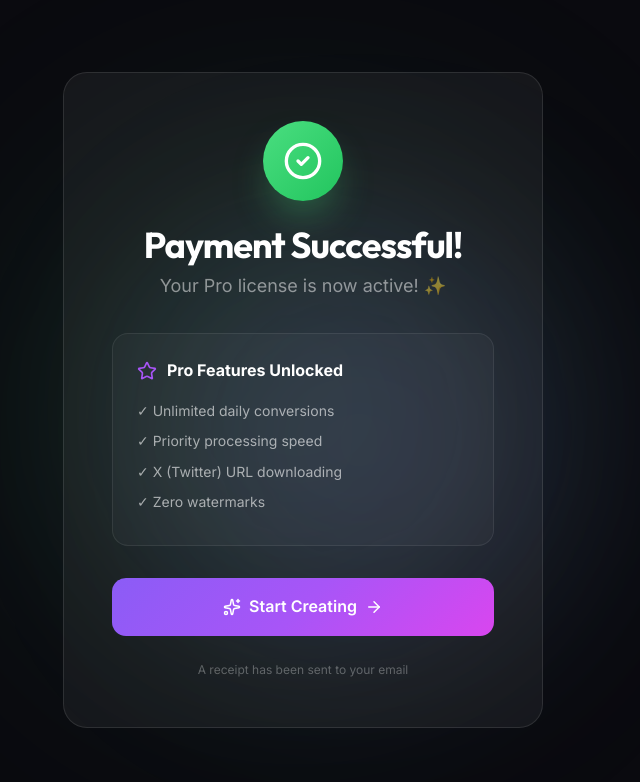
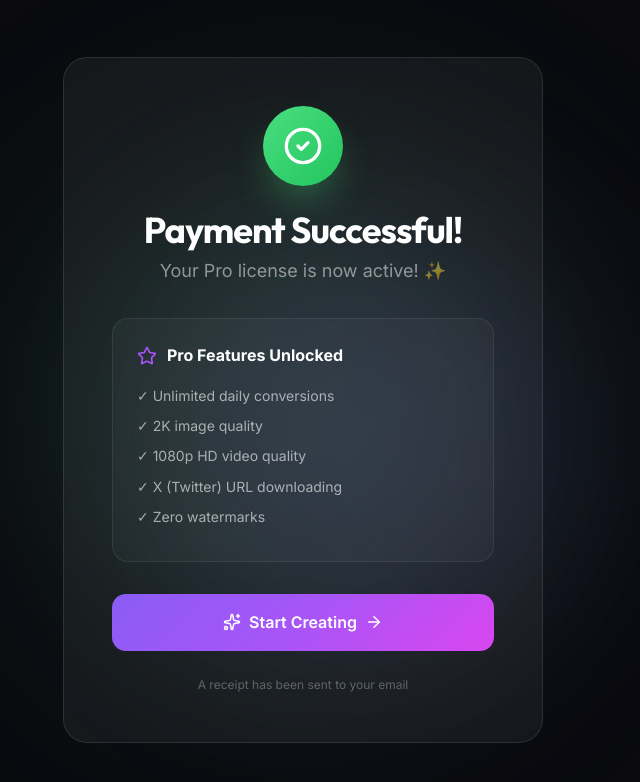
Before and after one commit to illuminaughtyx/RACIO-v1.0, a Next.js app: page /success in a window 1280 px wide. Shown: the top 782 px of the page, without its empty margins (337-977 px from the left). Built offline with nearby package versions, Linux system fonts and the light colour scheme.

Commit message:
feat: update success page with 2K/4K feature lists

```diff
--- a/src/app/success/page.tsx
+++ b/src/app/success/page.tsx
@@ -67,15 +67,17 @@ function SuccessContent() {
 
     const proFeatures = [
         "✓ Unlimited daily conversions",
-        "✓ Priority processing speed",
+        "✓ 2K image quality",
+        "✓ 1080p HD video quality",
         "✓ X (Twitter) URL downloading",
         "✓ Zero watermarks"
     ];
 
     const lifetimeFeatures = [
         "✓ Everything in Pro, forever",
+        "✓ 4K image quality",
+        "✓ 1080p HD video quality",
         "✓ Unlimited daily conversions",
-        "✓ Priority processing speed",
         "✓ All future updates included"
     ];
 
```
